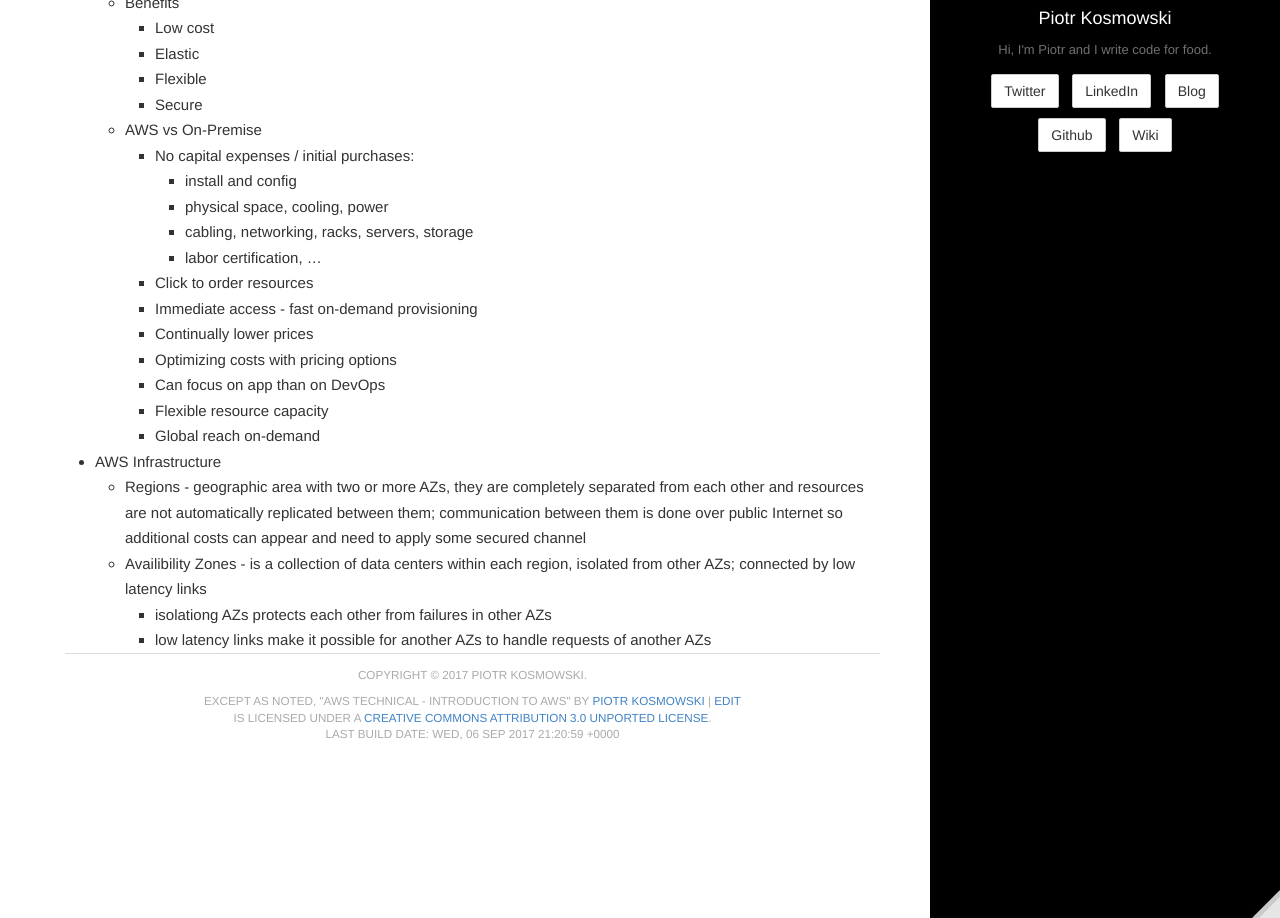
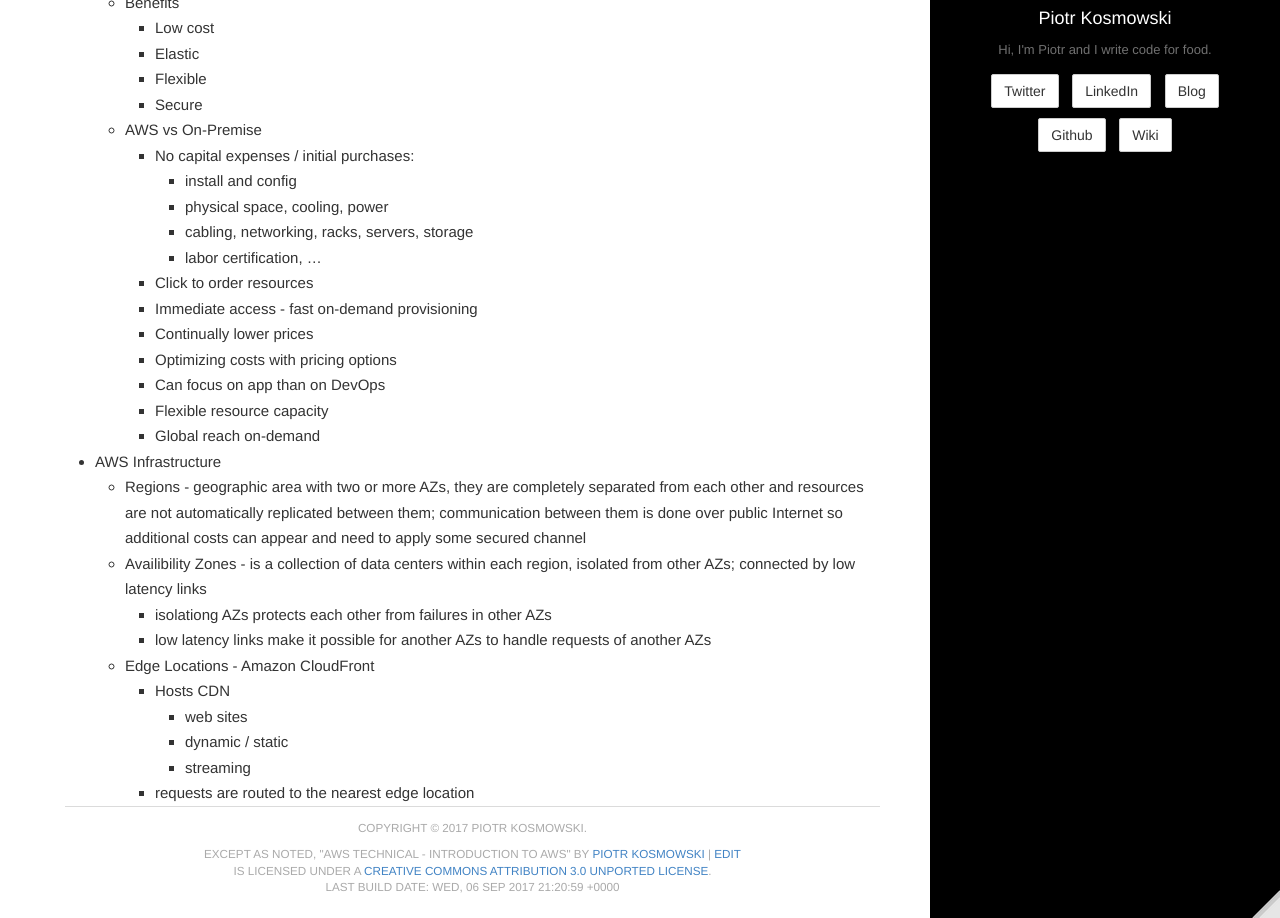
Before and after one commit to kospiotr/kospiotr.github.io, a Jekyll site: the page built from wiki/aws-technical-introduction.md, in a window 1280 px wide and 1197 px high, cut to the strip 279-1197 px from the top of the window. Built offline with Jekyll 4.4.1, drawn with Linux system fonts in a browser that asks for light colours.

Commit message:
Update aws-technical-introduction.md

```diff
--- a/wiki/aws-technical-introduction.md
+++ b/wiki/aws-technical-introduction.md
@@ -35,3 +35,9 @@
   * Availibility Zones - is a collection of data centers within each region, isolated from other AZs; connected by low latency links
     * isolationg AZs protects each other from failures in other AZs
     * low latency links make it possible for another AZs to handle requests of another AZs
+  * Edge Locations - Amazon CloudFront
+    * Hosts CDN
+      * web sites
+      * dynamic / static
+      * streaming
+    * requests are routed to the nearest edge location
```
